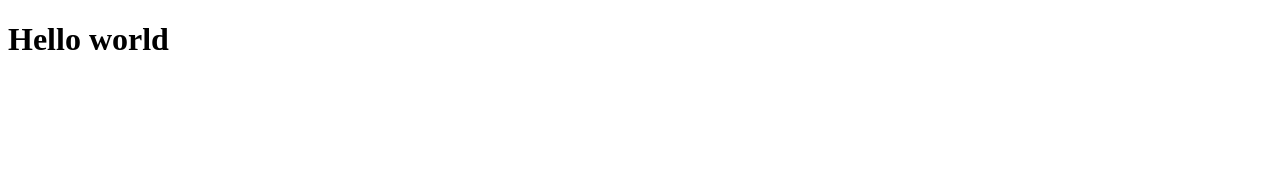
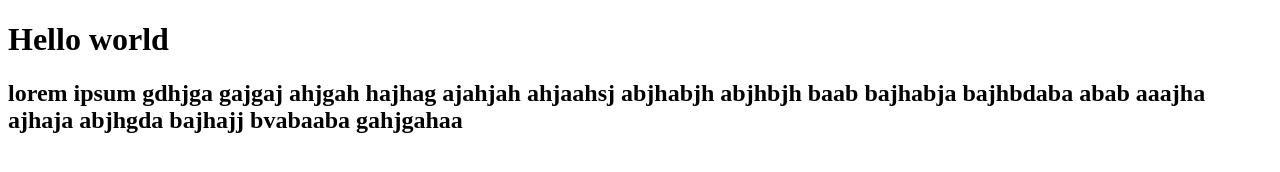
Before and after one commit to Hemantsf/learngit, a plain HTML site: page index.html in a window 1280 px wide. Drawn offline with Linux system fonts and the light colour scheme.

Commit message:
modidied and index.html command.txt

```diff
--- a/index.html
+++ b/index.html
@@ -5,5 +5,8 @@
 </head>
 <body>
 <h1>Hello world</h1>
+<h2>lorem ipsum  gdhjga gajgaj ahjgah hajhag ajahjah ahjaahsj abjhabjh abjhbjh baab bajhabja bajhbdaba
+abab aaajha ajhaja abjhgda bajhajj
+bvabaaba gahjgahaa</h2>
 </body>
 </html>
```
Also changed, not shown: commands/command .txt.
